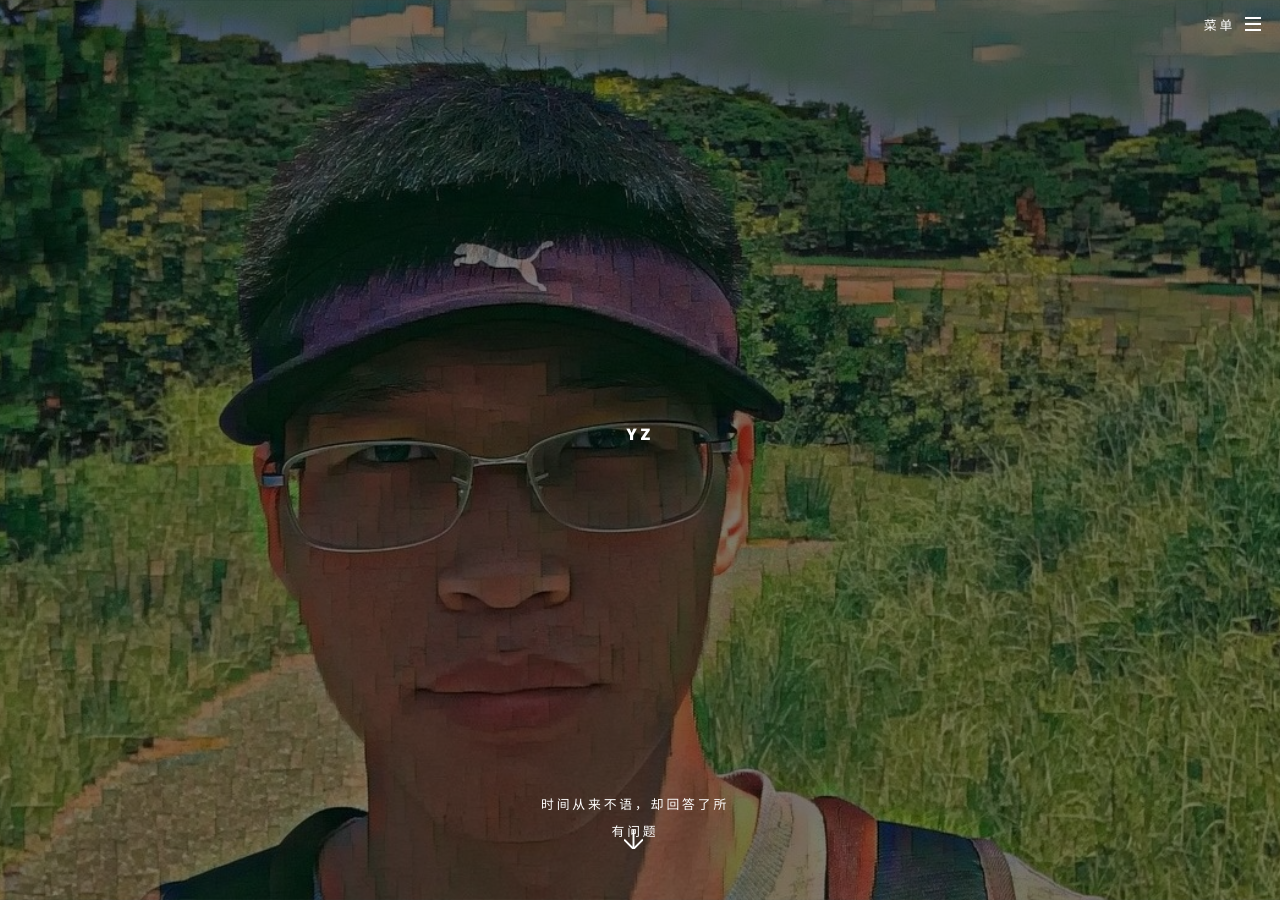
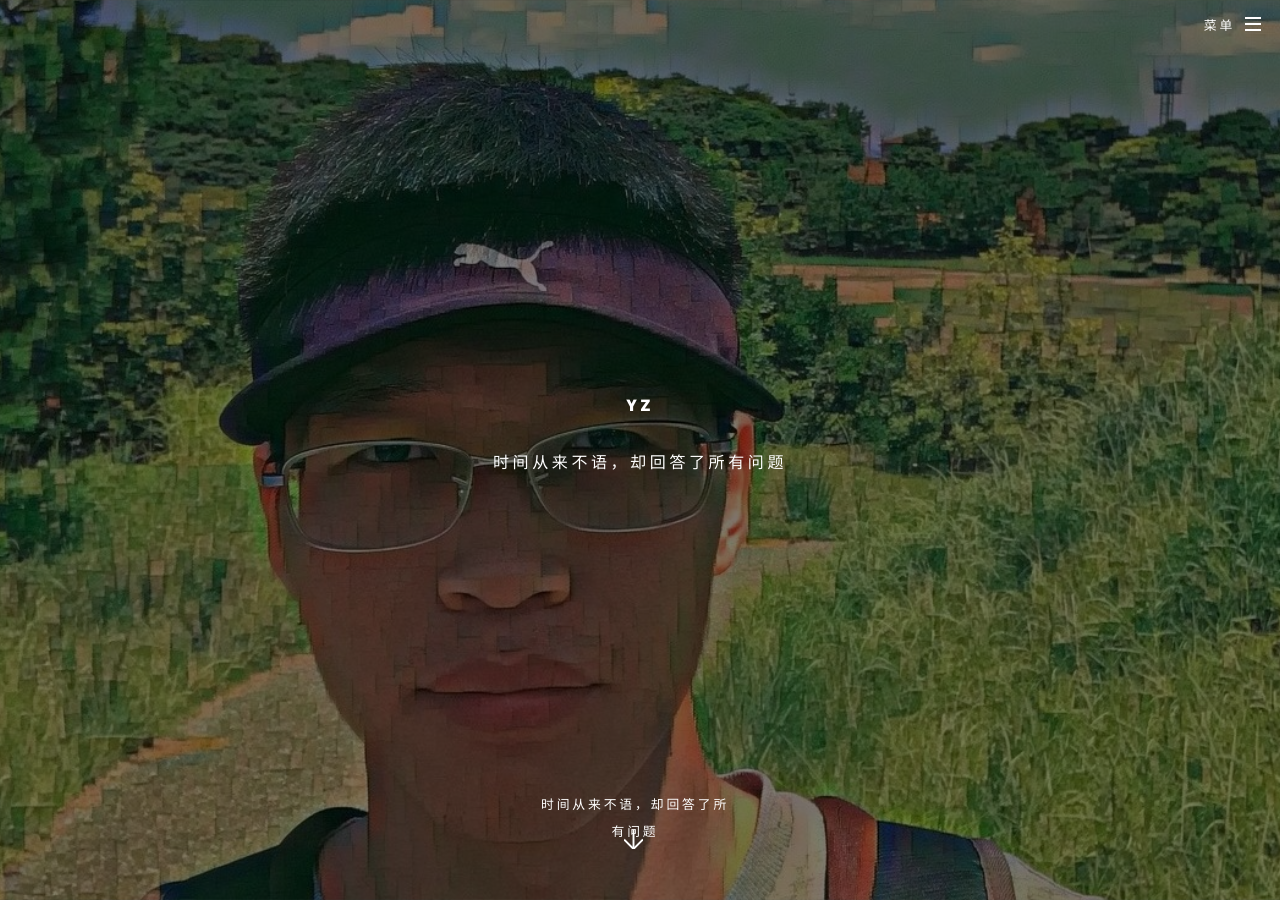
Before and after one commit to yz14/yz14.github.io4, a Jekyll site: the page built from index.html, in a window 1280 px wide and 900 px high. Built offline with Jekyll 4.4.1, drawn with Linux system fonts in a browser that asks for light colours.

Commit message:
Update index.html

```diff
--- a/index.html
+++ b/index.html
@@ -11,6 +11,7 @@ layout: landing
 							</ul> -->
 						</div>
 						<a href="#" class="more scrolly">时间从来不语，却回答了所有问题</a>
+						<p>时间从来不语，却回答了所有问题</p>
 					</section>
 
 
```
